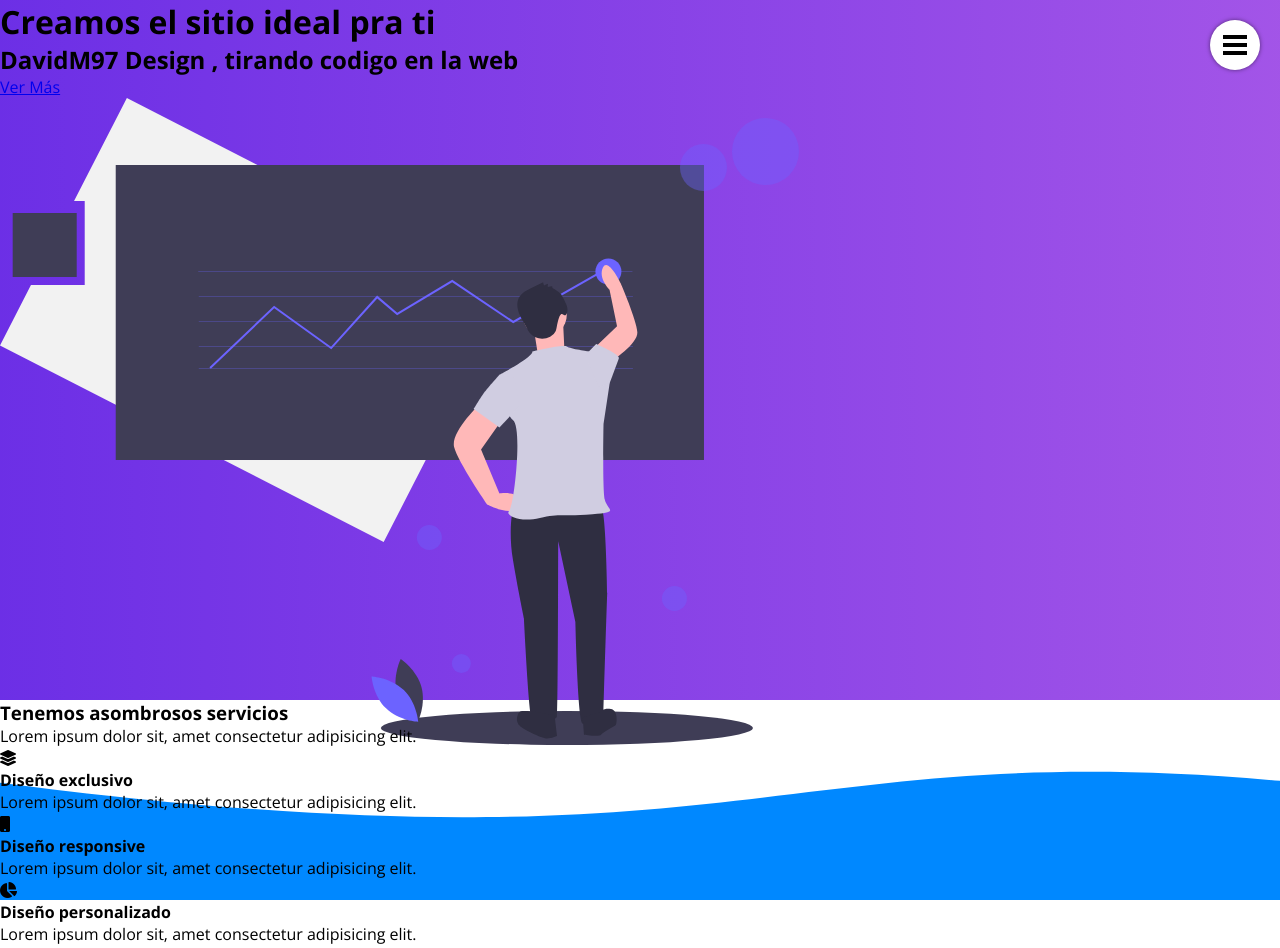
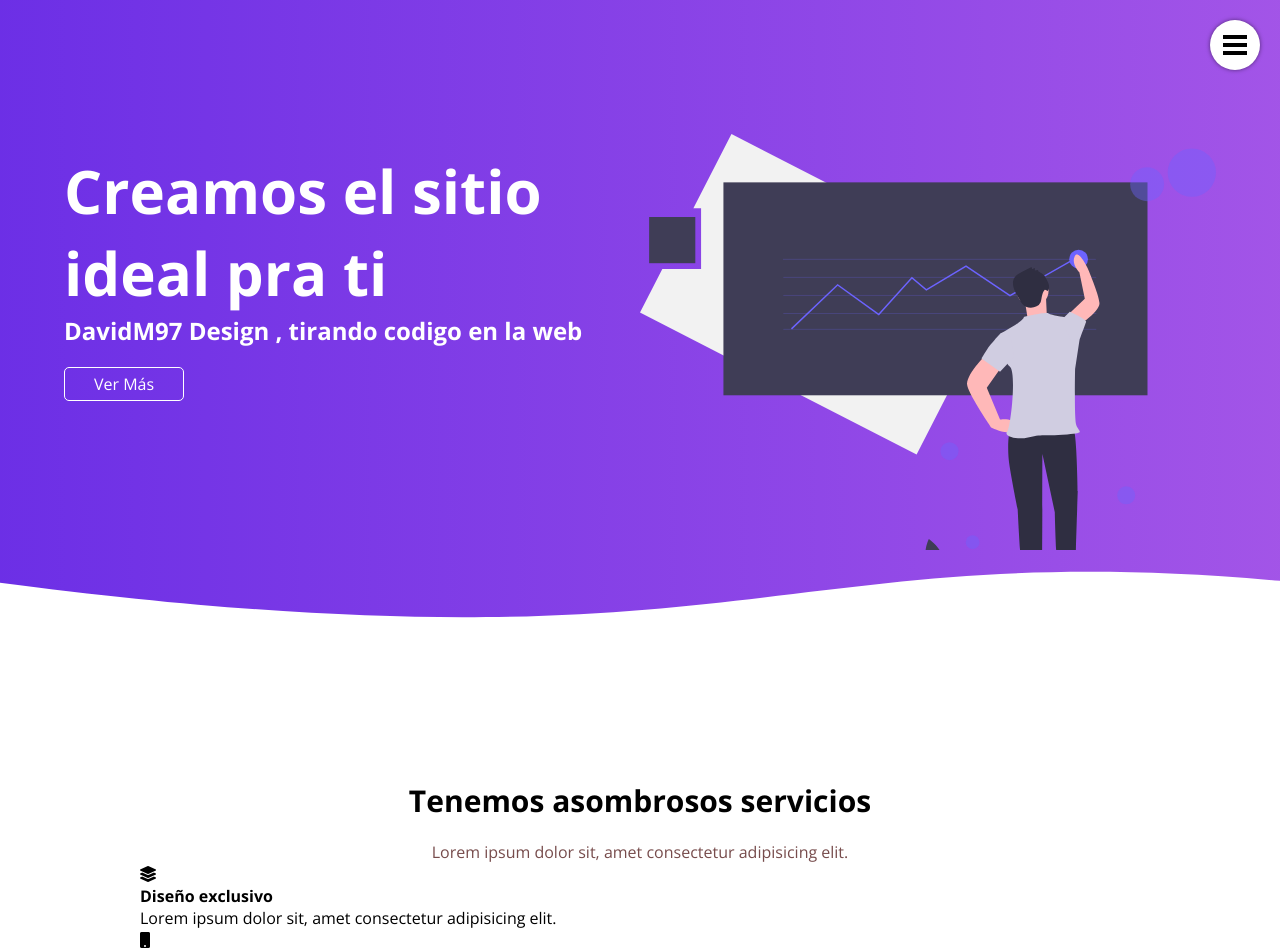
Before and after one commit to DavidMV97/practica-final-animaciones, a plain HTML site: page index.html in a window 1280 px wide. Shown: the top 948 px of the page. Drawn offline with nearby package versions, Linux system fonts and the light colour scheme.

Commit message:
Terminando header

```diff
--- a/css/custom.css
+++ b/css/custom.css
@@ -11,10 +11,30 @@
     font-size: 16px;
 }
 
+h3{
+	font-size: 30px;
+	text-align: center;
+	margin-bottom: 20px;
+}
+
+h3 + p {
+	color: #774c4c;
+	text-align: center;
+}
+
+
+.contenedor{
+	padding: 80px 0;
+	max-width: 1000px;
+	width: 90%;
+	margin: auto;
+	overflow: hidden;
+}
 header {
     height: 700px;
     width: 100%;
-    background: #8E2DE2;
+	background: #8E2DE2;
+	position: relative;
     /* fallback for old browsers */
     background: -webkit-linear-gradient(to right, rgba(75, 0, 224, 0.81), rgba(141, 45, 226, 0.803));
     /* Chrome 10-25, Safari 5.1-6 */
@@ -38,4 +58,93 @@
 	align-items: center;
 	border-radius: 100%;
 	box-shadow: 0px 0px 4px rgba(0, 0, 0, 0.5);
+	transform: scale(1);
+	transition: transform .3s;
+	z-index: 20;
+	animation: escalar .5s 3 alternate;
 }
+
+.menu-header:active{
+	transform: scale(0.9);
+}
+
+@keyframes escalar{
+	0%{
+		transform: scale(0.1);
+	}
+}
+
+/* Estilos del header*/
+
+.contenido-header{
+	display: flex;
+	justify-content: center;
+	align-items: center;
+	width: 90%;
+	height: 550px;
+	margin: auto;
+	color: white;
+	overflow: hidden;
+}
+
+.contenido-header .textos-header{
+	width: 50%;
+	transform: translateY(0);
+	opacity: 1;
+	animation: animacion2 1s ease-out;
+}
+
+.contenido-header h1 {
+	font-size: 60px;
+}
+
+.textos-header>a{
+	display: inline-block;
+	color: white;
+	border: 1px solid white;
+	border-radius: 5px;
+	text-decoration: none;
+	font-weight: 300;
+	margin-top: 20px;
+	padding: 5px 2px;
+	width: 120px;
+	text-align: center;
+}
+
+.contenido-header .img-header{
+	width: 50%;
+}
+
+.img-header img{
+	transform: translate(0);
+	opacity: 1;
+	animation: animacion1 1s ease-out;
+	width: 100%;
+	margin-top: 190px;
+}
+
+@keyframes animacion1{
+	0%{
+		transform: translateX(100%);
+		opacity: 0;
+	}
+}
+
+@keyframes animacion2{
+	0%{
+		transform: translateY(100%);
+		opacity: 1;
+	}
+}
+
+.wave-bottom{
+	position: absolute;
+	bottom: 0;
+	left: 0;
+	overflow: hidden;
+	height: 150px;
+	width: 100%;
+	fill: white;
+}
+
+/*Acerca de  */
--- a/index.html
+++ b/index.html
@@ -42,7 +42,7 @@
 		<div class="wave-bottom" style="height: 150px; overflow: hidden;"><svg viewBox="0 0 500 150"
 				preserveAspectRatio="none" style="height: 100%; width: 100%;">
 				<path d="M-1.69,32.06 C294.58,131.73 301.91,-17.27 505.07,32.06 L500.00,150.00 L0.00,150.00 Z"
-					style="stroke: none; fill: #08f;"></path>
+					style="stroke: none; fill: #fff;"></path>
 			</svg></div>
 	</header>
 	<main>
```
